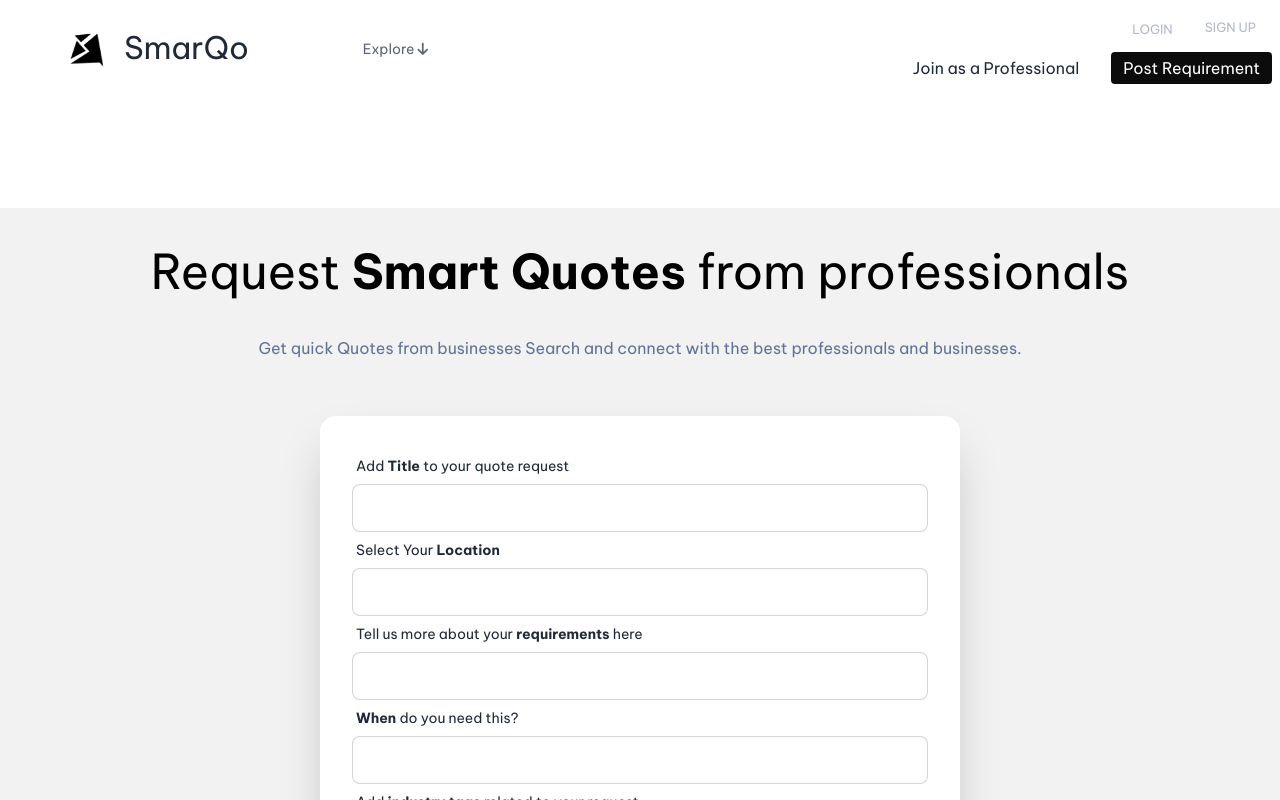
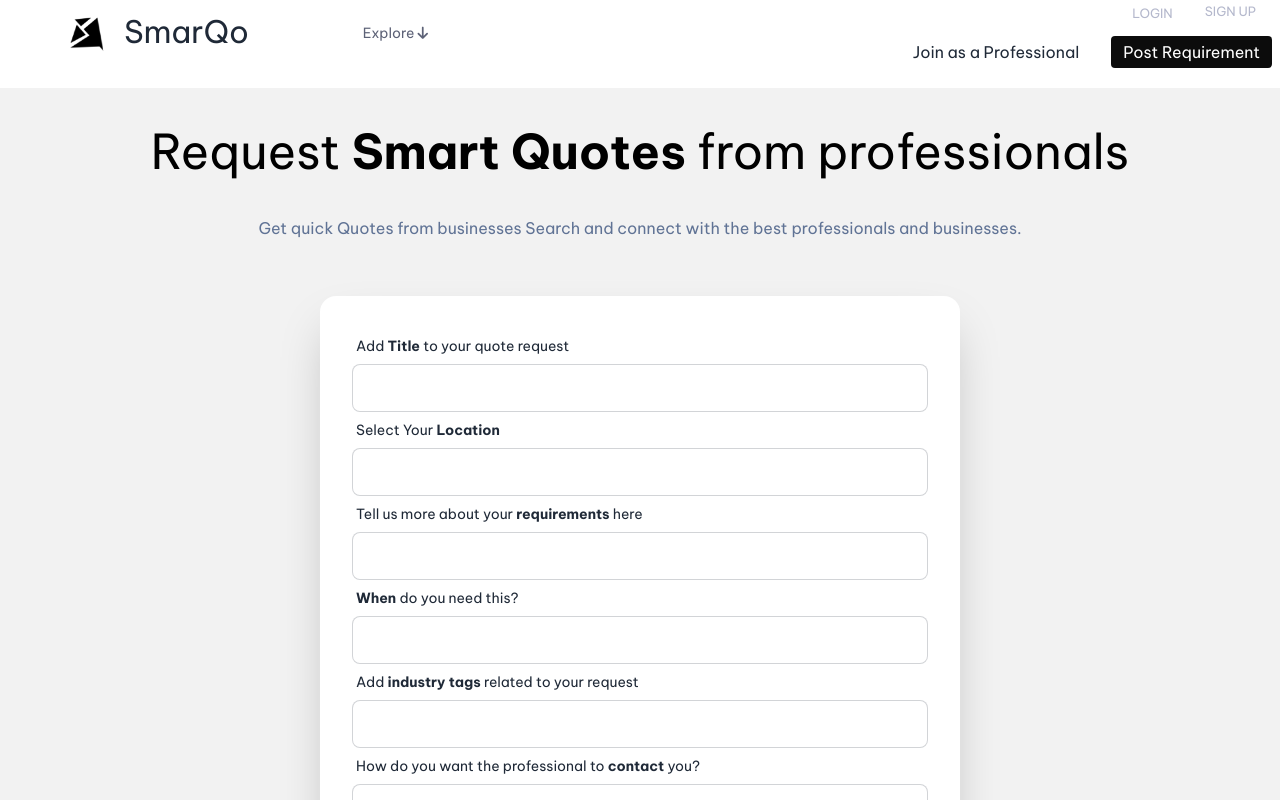
Before and after one commit to AbdurrahmanTalha/SmarQo-client, a React (Create React App) app: page /SmartQuotes in a window 1280 px wide. Built offline with nearby package versions, Linux system fonts and the light colour scheme.

Commit message:
fixed navbar

```diff
--- a/src/Components/Shared/Navbar.js
+++ b/src/Components/Shared/Navbar.js
@@ -10,7 +10,7 @@ const Navbar = ({ children }) => {
                 <div class="drawer-content flex flex-col">
                     {/* <!-- Navbar --> */}
 
-                    <div class="w-full shadow-xs navbar py-12 mb-28">
+                    <div class="w-full shadow-xs navbar py-6 mb-6">
                         <div class="flex-1 px-2 mx-2 lg:block sm:block">
                             <div className="flex items-center justify-start">
                                 <Link to="/" className="flex items-center justify-start mr-[94px] "><img src={logo} className="w-[125px]" alt="" />
```
